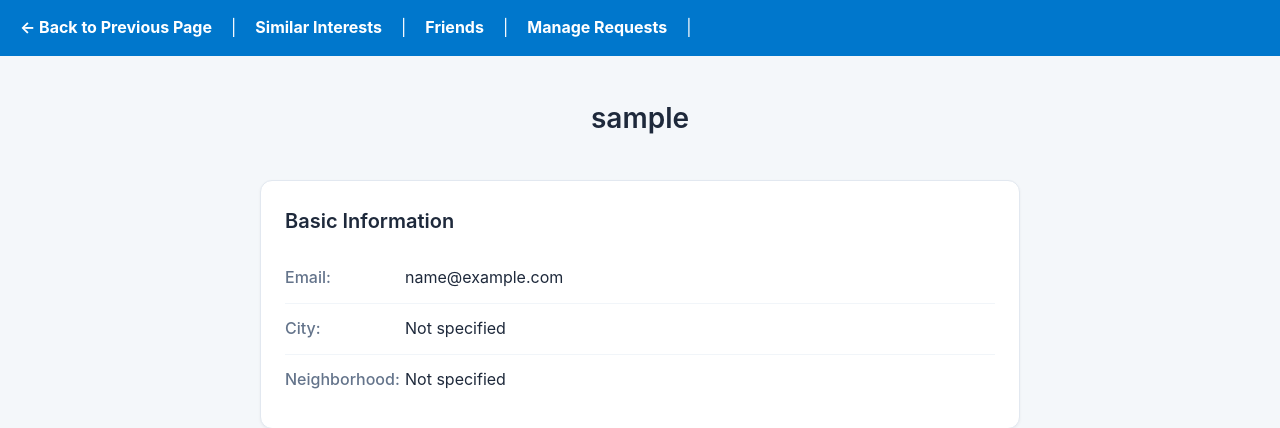
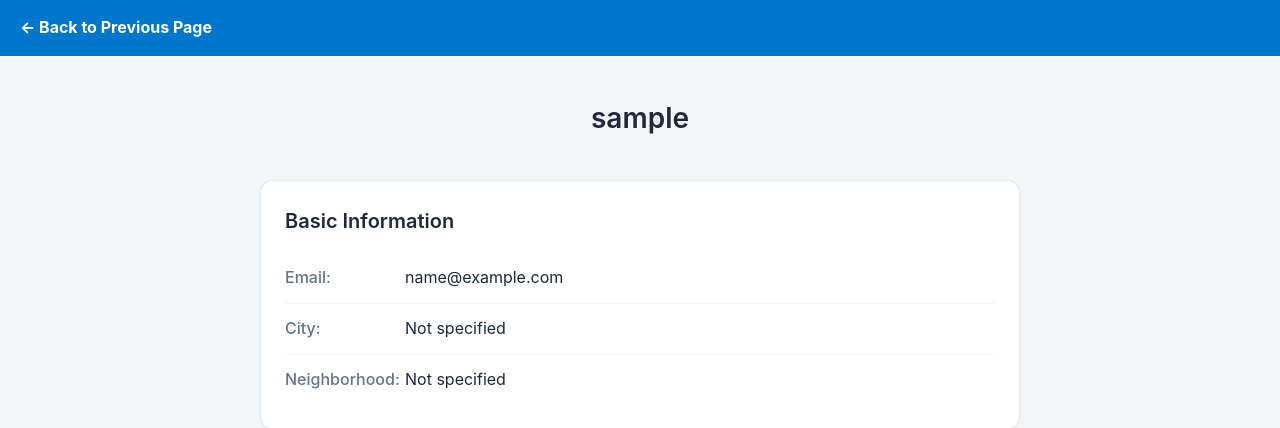
Before and after one commit to ryokrieger/CityConnect, a Flask app: page /user/1/view in a window 1280 px wide. Shown: the top 428 px of the page. Run offline with Flask 3, Linux system fonts and the light colour scheme; the visitor is signed in with stand-in values (Sample User, id 1); data that the repository does not hold is empty.

Commit message:
removed back links from view profile

```diff
--- a/templates/view_profile.html
+++ b/templates/view_profile.html
@@ -8,13 +8,6 @@
 <body>
     <div class="header">
         <a href="javascript:history.back()">← Back to Previous Page</a>
-        &nbsp;&nbsp;|&nbsp;&nbsp;
-        <a href="{{ url_for('similar_interests', scope='city') }}">Similar Interests</a>
-        &nbsp;&nbsp;|&nbsp;&nbsp;
-        <a href="{{ url_for('view_friends') }}">Friends</a>
-        &nbsp;&nbsp;|&nbsp;&nbsp;
-        <a href="{{ url_for('manage_friend_requests') }}">Manage Requests</a>
-        &nbsp;&nbsp;|&nbsp;&nbsp;
     </div>
 
     <div class="container">
```
